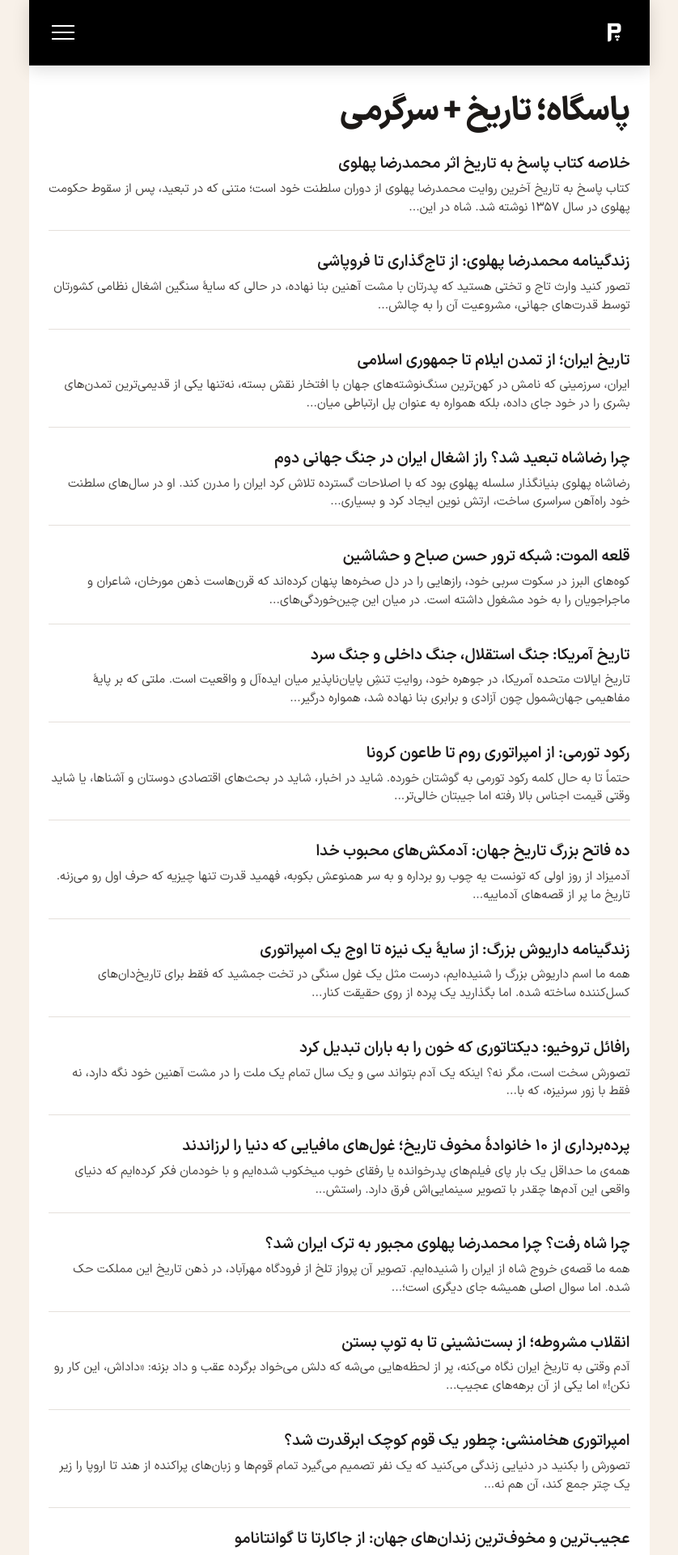
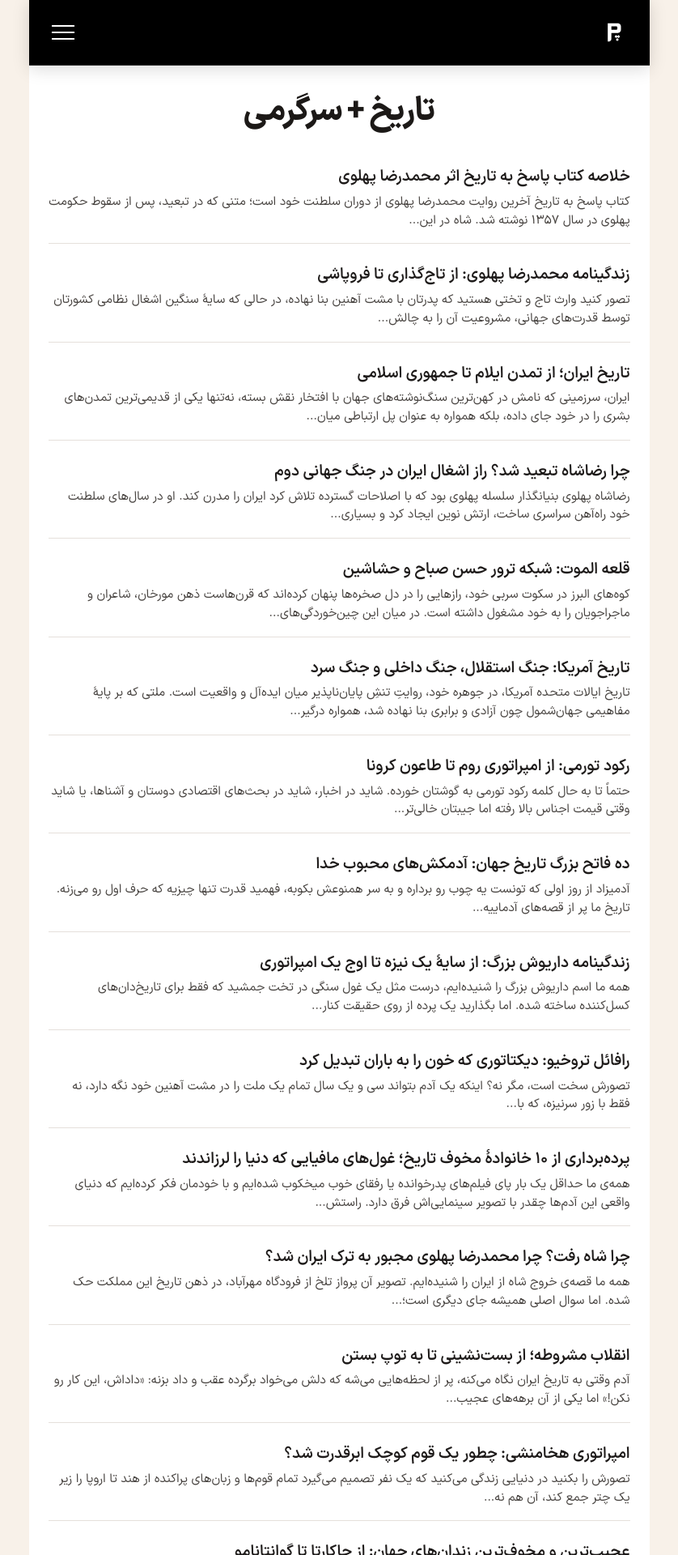
Before and after one commit to darkblog/darkblog.github.io, a Jekyll site: the page built from index.html, in a window 1280 px wide. Shown: the top 1920 px of the page at 81% size, without its empty margins (221-1059 px from the left). Built offline with Jekyll 4.4.1, drawn with Linux system fonts in a browser that asks for light colours.

Commit message:
Update index.html

```diff
--- a/index.html
+++ b/index.html
@@ -48,7 +48,7 @@
     #menu-toggle:checked ~ .site-header .hamburger span:nth-child(2) { opacity: 0; }
     #menu-toggle:checked ~ .site-header .hamburger span:nth-child(3) { transform: rotate(-45deg) translate(6px, -6px); }
     .main-content { padding-top: calc(var(--header-height) + 2rem); padding-bottom: 2.5rem; padding-left: clamp(1rem, 3vw, 1.5rem); padding-right: clamp(1rem, 3vw, 1.5rem); background-color: white; font-size: inherit; }
-    .page-title { font-size: clamp(1.8rem, 5vw, 2.5rem); font-weight: 800; line-height: 1.3; color: #1c1917; margin: 0 0 1.5rem 0; letter-spacing: -0.02em; }
+    .page-title { font-size: clamp(1.8rem, 5vw, 2.5rem); font-weight: 800; line-height: 1.3; color: #1c1917; margin: 0 0 2.5rem 0; letter-spacing: -0.02em; text-align: center; }
     .posts-list { list-style: none; padding: 0; display: flex; flex-direction: column; gap: 1.5rem; }
     .posts-list li { border-bottom: 1px solid #e5e0db; padding-bottom: 1rem; }
     .posts-list li:last-child { border-bottom: none; }
@@ -90,7 +90,7 @@
     </ul>
   </nav>
   <main class="main-content">
-    <h1 class="page-title">پاسگاه؛ تاریخ + سرگرمی</h1>
+    <h1 class="page-title">تاریخ + سرگرمی</h1>
     <ul class="posts-list">
       {% for post in site.posts limit: 20 %}
         <li>
```
